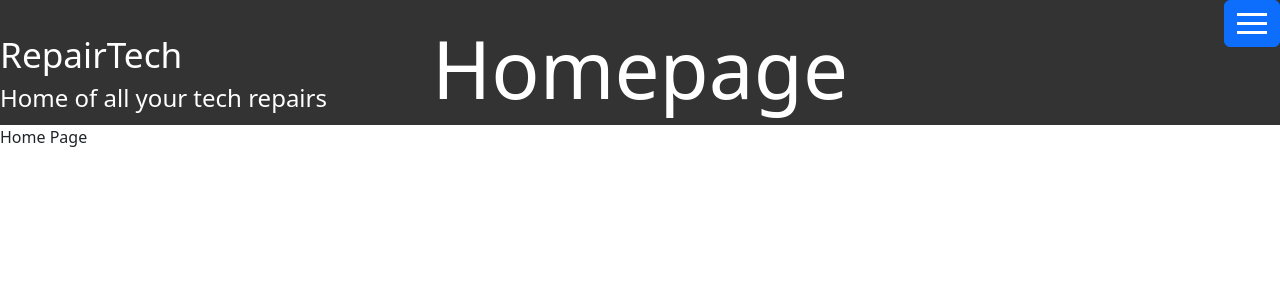
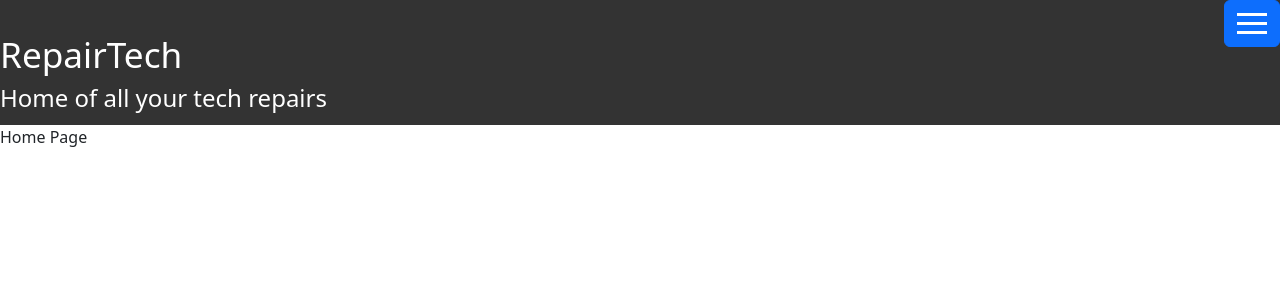
Before and after one commit to SEG3125-A/Group1-Lab8, a React (Create React App) app in the folder repairtech/: page / in a window 1280 px wide. Shown: the top 300 px of the page. Built offline with nearby package versions, Linux system fonts and the light colour scheme.

Commit message:
Update Navbar.js

```diff
--- a/repairtech/src/Navbar.js
+++ b/repairtech/src/Navbar.js
@@ -24,7 +24,7 @@ function Navbar({ closeNavbar }) {
     switch (location.pathname) {
       case '/Pages/Homepages.js':
       case '/':
-        setPageTitle('Homepage');
+        setPageTitle('');
         break;
       case '/Pages/Services.js':
         setPageTitle('Services');
```
